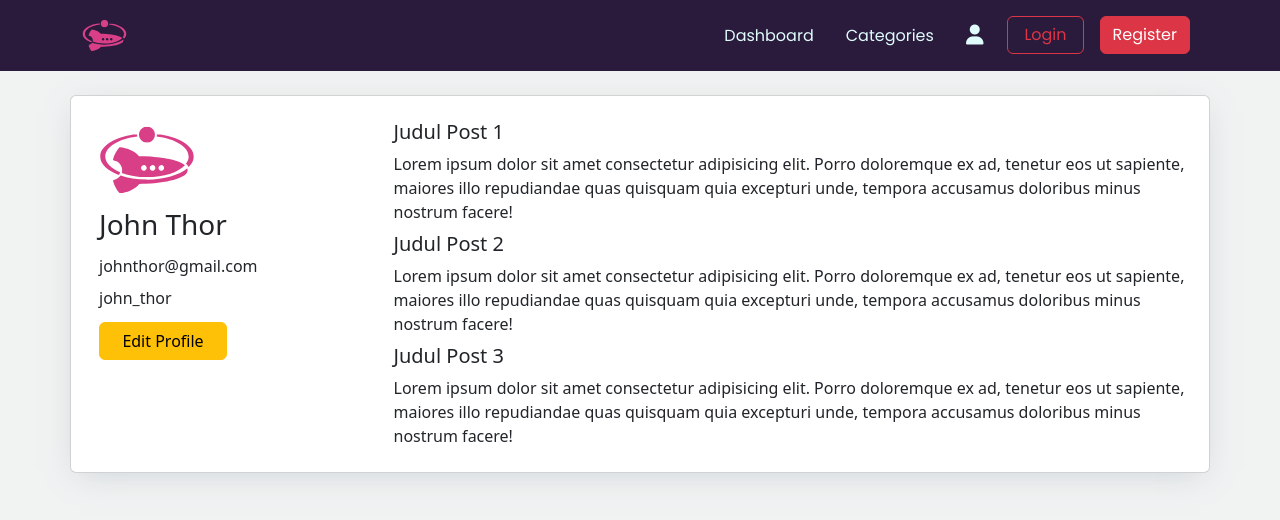
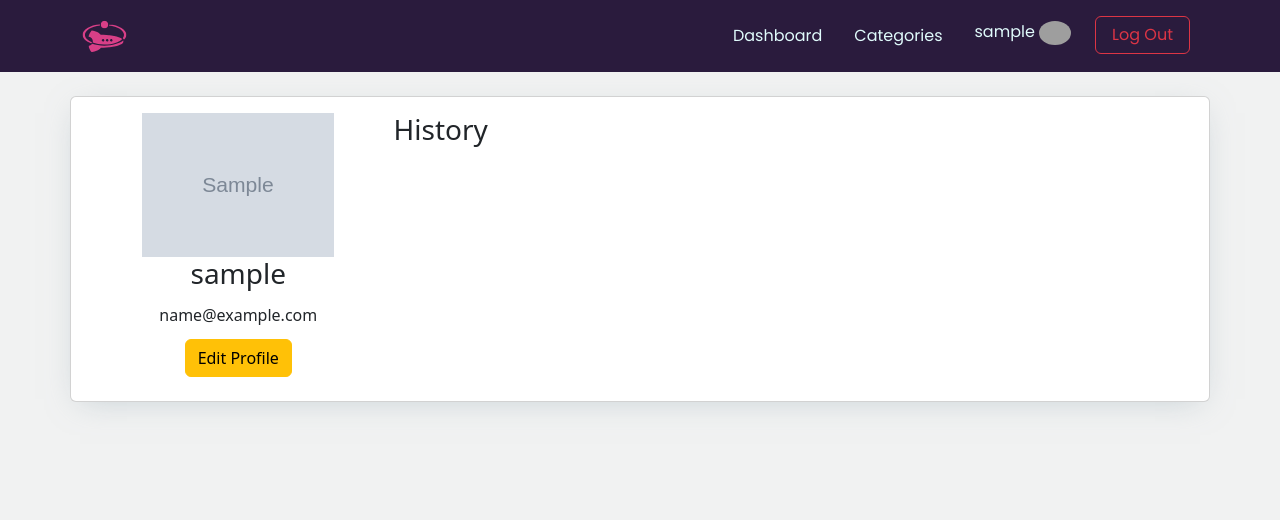
Before and after one commit to PixelTMT/UTS-Web-Programming, a PHP site: page /profile.php in a window 1280 px wide. Shown: the top 520 px of the page. Run offline with PHP 8.4, Linux system fonts and the light colour scheme; the visitor is signed in with stand-in values (Sample User, id 1); tables that the repository leaves empty hold one stand-in row (values such as "Sample post"); grey boxes marked "Sample" are stand-in pictures; some libraries are stand-ins or nearby versions; some web fonts are replaced; grey boxes are pictures that could not be loaded.

Commit message:
profile work in progress

```diff
--- a/NeedLogin.php
+++ b/NeedLogin.php
@@ -1,5 +1,5 @@
 <?php
 session_start();
-if(empty($_SESSION['id'])){
+if (empty($_SESSION['id'])) {
     header('location: login_form.php');
 }
--- a/create_post_proses.php
+++ b/create_post_proses.php
@@ -3,7 +3,7 @@ include "security.php";
 date_default_timezone_set("Asia/Jakarta");
 session_start();
 if (isset($_POST["categories"]) && isset($_POST["title"]) && isset($_POST["body"])) {
-    $curr_date = date("d-m-y");
+    $curr_date = date("y-m-d");
     $curr_time = date("h");
     $post_id = Get_PostID();
     $user_id = $_SESSION["id"];
--- a/dashboard.php
+++ b/dashboard.php
@@ -1,9 +1,6 @@
 <?php
 session_start();
 //need login
-if (!isset($_SESSION["id"])) {
-	header("location: login.php");
-}
 ?>
 
 <!DOCTYPE html>
--- a/profile.php
+++ b/profile.php
@@ -1,5 +1,26 @@
+<?php
+require "NeedLogin.php";
+//user data
+$dsn = "mysql:host=localhost;dbname=uts_forum";
+$kunci = new PDO($dsn, "root", "");
+$sql = "SELECT * FROM user
+WHERE id = ?";
+$stmt = $kunci->prepare($sql);
+$stmt->execute([$_SESSION["id"]]);
+$row = $stmt->fetch(PDO::FETCH_ASSOC);
+//post history
+$sql2 = "SELECT * FROM post
+WHERE user_id = ?";
+$stmt = $kunci->prepare($sql2);
+$stmt->execute([$_SESSION["id"]]);
+$row2 = $stmt->fetch(PDO::FETCH_ASSOC);
+?>
+
+
+
 <!DOCTYPE html>
 <html lang="en">
+
 <head>
 	<meta charset="UTF-8">
 	<meta http-equiv="X-UA-Compatible" content="IE=edge">
@@ -18,6 +39,7 @@
 	<link href="css/profile.css" rel="stylesheet">
 	<title>Profile</title>
 </head>
+
 <body>
 	<!-- navbar -->
 	<nav class="navbar navbar-expand-lg sticky-top">
@@ -30,21 +52,37 @@
 			</button>
 			<div class="collapse navbar-collapse text-center" id="nvbCollapse">
 				<ul class="navbar-nav nav ms-auto">
-					<li class="nav-item mx-2 my-1">
+					<li class="nav-item mx-2 my-2">
 						<a class="nav-link" href="dashboard.php">Dashboard</a>
 					</li>
-					<li class="nav-item mx-2 my-1">
+					<li class="nav-item mx-2 my-2">
 						<a class="nav-link" href="category.php">Categories</a>
 					</li>
+					<?php
+					if (empty($_SESSION['id'])) {
+					?>
+						<li class="nav-item mx-2 my-2 align-middle">
+							<a href="login_form.php"><button type="button" class="btn btn-outline-danger mr-2 px-3">Login</button></a>
+						</li>
+						<li class="nav-item mx-2 my-2 align-middle">
+							<a href="create_account_form.php"><button type="button" class="btn btn-danger mr-2">Register</button></a>
+						</li>
+					<?php
+					} else {
+					?>
 						<li class="nav-item mx-2 my-1">
-						<a class="nav-link" href="profile.php"><i class="fa-sharp fa-solid fa-user fa-lg"></i></a>
+							<a class="nav-link" href="profile.php">
+								<?= $_SESSION["username"]; ?>
+								<img src=<?= "user_img/" . $_SESSION["id"] . $_SESSION["img"] ?> alt="Tes Foto User" class="rounded-circle" style="width: 32px;">
+							</a>
 						</li>
-					<li class="nav-item mx-2 align-middle">
-						<a href="login_form.php"><button type="button" class="btn btn-outline-danger mr-2 px-3 my-1">Login</button></a>
+
+						<li class="nav-item mx-2 my-2">
+							<a href="login_form.php"><button type="button" class="btn btn-outline-danger mr-2 px-3">Log Out</button></a>
 						</li>
-					<li class="nav-item mx-2 align-middle">
-						<a href="create_account_form.php"><button type="button" class="btn btn-danger mr-2 my-1">Register</button></a>
-					</li>
+					<?php
+					}
+					?>
 				</ul>
 			</div>
 		</div>
@@ -52,30 +90,81 @@
 
 	<main>
 		<div class="container card profile-container d-flex flex-row mt-4">
-        <div class="profile-bio d-flex flex-column col-lg-3 ms-3 py-3">
-            <img src="img/SPACELY.svg" style="max-width: 6rem;">
-            <h3>John Thor</h3>
-            <span class="my-1">johnthor@gmail.com</span>
-            <span class="my-1">john_thor</span>
-            <button class="edit-profile btn btn-warning my-2" style="max-width: 8rem;">Edit Profile</button>
+			<div class="profile-bio d-flex flex-column col-lg-3 ms-3 py-3 justify-content-center align-items-center">
+				<img src=<?= "user_img/" . $row["img"] ?> style="max-width: 12rem;">
+				<h3><?= $row["username"] ?></h3>
+				<span class="my-1"><?= $row["email"] ?></span>
+				<a href="edit_profile.php"><button class="edit-profile btn btn-warning my-2" style="max-width: 8rem;">Edit Profile</button></a>
 			</div>
 			<div class="profile-posts-container flex-column col-lg-9 py-3 px-3">
-            <div class="profile-posts my-2">
-                <h5>Judul Post 1</h5>
-                <span>Lorem ipsum dolor sit amet consectetur adipisicing elit. Porro doloremque ex ad, tenetur eos ut sapiente, maiores illo repudiandae quas quisquam quia excepturi unde, tempora accusamus doloribus minus nostrum facere!</span>
+				<div class="pb-3">
+					<h3>History</h3>
 				</div>
-            <div class="profile-posts my-2">
-                <h5>Judul Post 2</h5>
-                <span>Lorem ipsum dolor sit amet consectetur adipisicing elit. Porro doloremque ex ad, tenetur eos ut sapiente, maiores illo repudiandae quas quisquam quia excepturi unde, tempora accusamus doloribus minus nostrum facere!</span>
-            </div>
-            <div class="profile-posts my-2">
-                <h5>Judul Post 3</h5>
-                <span>Lorem ipsum dolor sit amet consectetur adipisicing elit. Porro doloremque ex ad, tenetur eos ut sapiente, maiores illo repudiandae quas quisquam quia excepturi unde, tempora accusamus doloribus minus nostrum facere!</span>
+				<?php if (!$row2) {
+				?>
+					<div>
+						<h2> you havent post anything yet </h2>
+						<div class="container temporary text-center d-flex align-items-center justify-content-center">
+							<a href="create_post_form.php"><button class="category-button" role="button">Add Post</button></a>
 						</div>
 					</div>
-
-
+					<?php
+				} else {
+					while ($row2 = $stmt->fetch(PDO::FETCH_ASSOC)) {
+					?>
+						<div class="profile-posts my-2 mb-3">
+							<div class="w-100 d-flex justify-content-between align-items-center">
+								<h5><?= $row2["title"] ?></h5>
+								<button class="category-button" role="button"><?= get_category($row2["forum_id"]) ?></button>
+							</div>
+							<div class="my-2 d-flex flex-column">
+								<span class="mb-2"><?= $row2["date_created"] ?></span>
+								<span><?= $row2["body"] ?></span>
+							</div>
+							<div class=" feedback-container d-flex flex-row my-3">
+								<i class="fa-solid fa-thumbs-up"></i>
+								<span class="mx-1"><?= $row2["like_ammount"] ?></span>
+								<i class="fa-solid fa-comment"></i>
+								<span class="mx-1"><?= $row2["comment_ammount"] ?></span>
+							</div>
+							<hr>
+						</div>
+					<?php } ?>
+				<?php } ?>
+			</div>
 		</div>
 	</main>
+	<?php
+	function get_category($forum_id)
+	{
+		switch ($forum_id) {
+			case "F0001":
+				$forum_id = "c++";
+				break;
+			case "F0002":
+				$forum_id = "python";
+				break;
+			case "F0003":
+				$forum_id = "java";
+				break;
+			case "F0004":
+				$forum_id = "ruby";
+				break;
+			case "F0005":
+				$forum_id = "sql";
+				break;
+			case "F0006":
+				$forum_id = "sql";
+				break;
+			case "F0007":
+				$forum_id = "c";
+				break;
+			case "F0008":
+				$forum_id = "javascript";
+				break;
+		}
+		return $forum_id;
+	} ?>
 </body>
+
 </html>
```
Also changed, not shown: category.php (+4 -27 lines), edit_profile.php (added, +98 -0 lines). Lines whose indentation alone changed are shown as unchanged.
